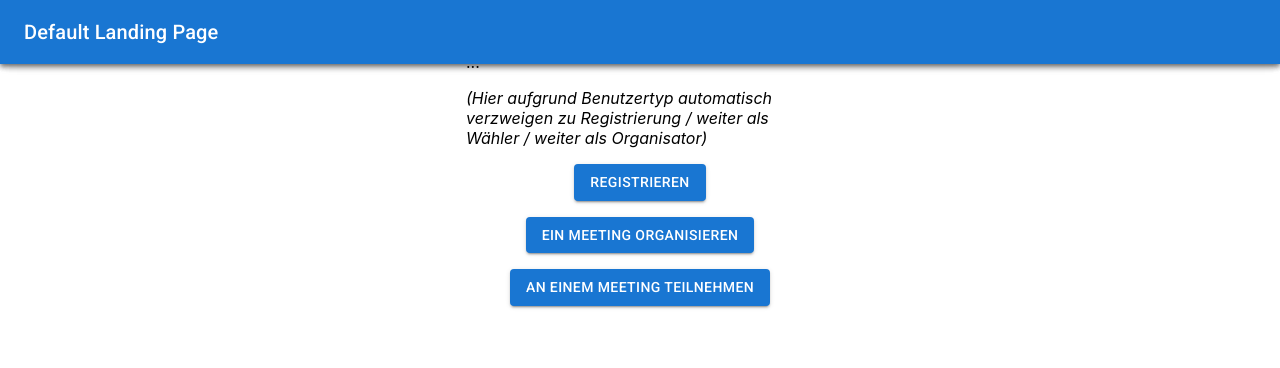
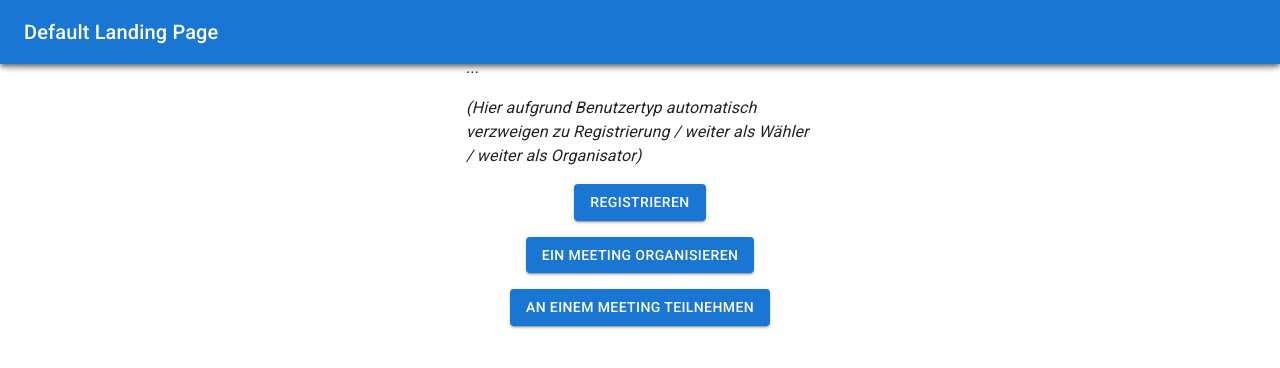
Before and after one commit to raaflaub/e-voting-app, a React (Create React App) app in the folder vokko-e-voting/: page / in a window 1280 px wide. Shown: the top 368 px of the page. Built offline with nearby package versions, Linux system fonts and the light colour scheme.

Commit message:
Default-Themeprovider und Css-Reset

```diff
--- a/vokko-e-voting/src/App.tsx
+++ b/vokko-e-voting/src/App.tsx
@@ -6,12 +6,20 @@
 import '@fontsource/roboto/700.css';
 import {BrowserRouter} from "react-router-dom";
 import AppRoutes from "./AppRoutes";
+import {createTheme} from "@mui/material/styles";
+import {CssBaseline, ThemeProvider} from "@mui/material";
+
+const theme = createTheme();
 
 function App() {
     return (
-        <BrowserRouter>
-             <AppRoutes/>
-        </BrowserRouter>    );
+        <ThemeProvider theme={theme}>
+            <CssBaseline />
+            <BrowserRouter>
+                 <AppRoutes/>
+            </BrowserRouter>
+        </ThemeProvider>
+    );
 /*  return (
       <BrowserRouter>
           <Routes>
```
